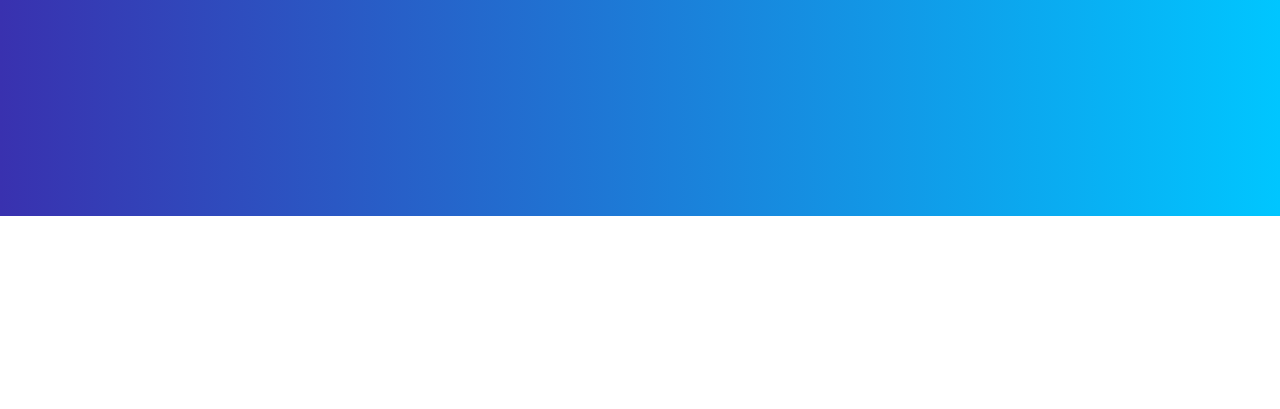
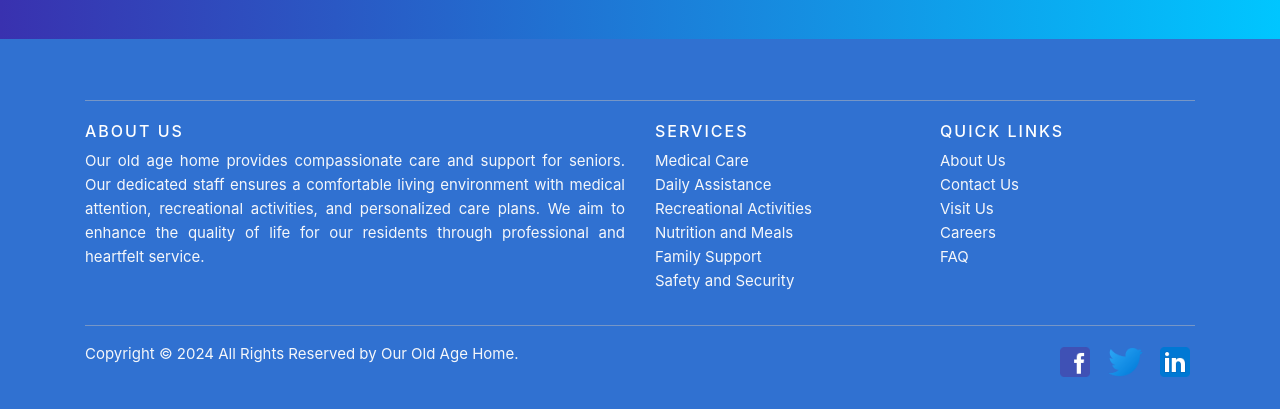
Before and after one commit to Kgaphola45/XISD6329_Web_Application, a PHP site: page /login.php in a window 1280 px wide. Shown: the part 584-993 px from the top of the page. Before the commit the page ends 800 px from the top, so only its background shows below. Run offline with PHP 8.4, Linux system fonts and the light colour scheme; some libraries are stand-ins or nearby versions.

Commit message:
Added site footer with About Us section, Services, Quick Links, copyright information, and social media icons, on the login page

```diff
--- a/login.php
+++ b/login.php
@@ -105,7 +105,58 @@ include("header.php");
       </div>
     </div>
 
+<!-- Site footer -->
+<footer class="site-footer">
+  <div class="container"><hr class="hr">
+    <div class="row">
+      <div class="col-sm-12 col-md-6">
+        <h6>About Us</h6>
+        <p class="text-justify">Our old age home provides compassionate care and support for seniors. Our dedicated staff ensures a comfortable living environment with medical attention, recreational activities, and personalized care plans. We aim to enhance the quality of life for our residents through professional and heartfelt service.</p>
+      </div>
 
+      <div class="col-xs-6 col-md-3">
+        <h6>Services</h6>
+        <ul class="footer-links">
+          <li><a href="#">Medical Care</a></li>
+          <li><a href="#">Daily Assistance</a></li>
+          <li><a href="#">Recreational Activities</a></li>
+          <li><a href="#">Nutrition and Meals</a></li>
+          <li><a href="#">Family Support</a></li>
+          <li><a href="#">Safety and Security</a></li>
+        </ul>
+      </div>
+
+      <div class="col-xs-6 col-md-3">
+        <h6>Quick Links</h6>
+        <ul class="footer-links">
+          <li><a href="#">About Us</a></li>
+          <li><a href="#">Contact Us</a></li>
+          <li><a href="#">Visit Us</a></li>
+          <li><a href="#">Careers</a></li>
+          <li><a href="#">FAQ</a></li>
+        </ul>
+      </div>
+    </div>
+    <hr>
+  </div>
+  <div class="container">
+    <div class="row">
+      <div class="col-md-8 col-sm-6 col-xs-12">
+        <p class="copyright-text">Copyright &copy; 2024 All Rights Reserved by
+         <a href="#">Our Old Age Home</a>.
+        </p>
+      </div>
+
+      <div class="col-md-4 col-sm-6 col-xs-12">
+  <ul class="social-icons">
+    <li><a class="facebook" href="#"><img src="images/footer Icons/facebook.png" alt="Facebook"></a></li>
+    <li><a class="twitter" href="#"><img src="images/footer Icons/twitter.png" alt="Twitter"></a></li>
+    <li><a class="linkedin" href="#"><img src="images/footer Icons/linkedIn.png" alt="LinkedIn"></a></li>
+  </ul>
+</div>
+    </div>
+  </div>
+</footer>
 
     <!-- Optional JavaScript -->
     <!-- jQuery first, then Popper.js, then Bootstrap JS -->
```
